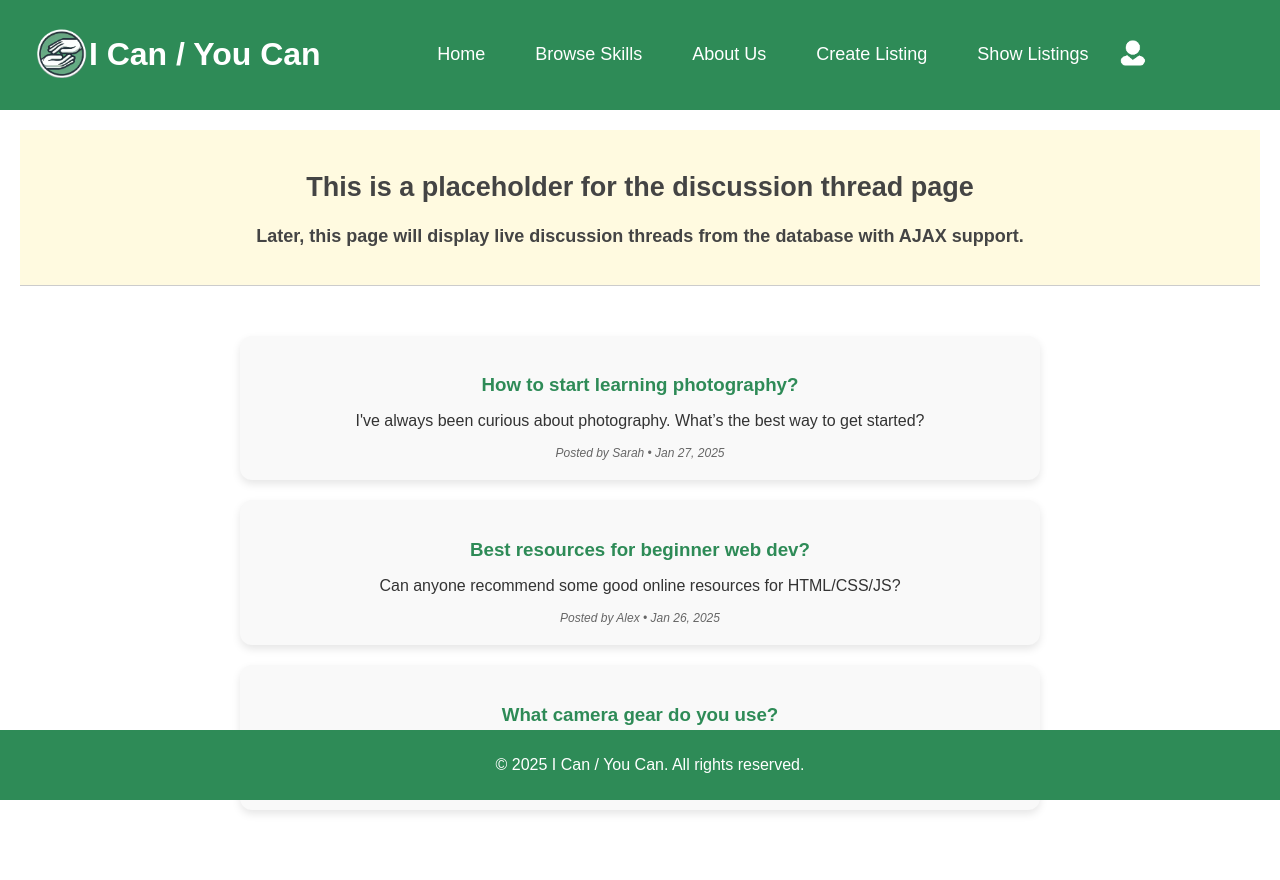
After one commit to kaanspgl/COSC360_MyFavoriteStudents, a PHP site: page /discussion.php in a window 1280 px wide. The commit adds this page. Run offline with PHP 8.4, Linux system fonts and the light colour scheme.

Commit message:
Added discussion page with placeholder threads and layout for future AJAX/DB integration

```diff
--- /dev/null
+++ b/discussion.php
@@ -0,0 +1,44 @@
+<?php session_start(); ?>
+<!DOCTYPE html>
+<html lang="en">
+<head>
+    <meta charset="UTF-8">
+    <meta name="viewport" content="width=device-width, initial-scale=1.0">
+    <title>Discussion Threads - I Can / You Can</title>
+    <link rel="stylesheet" href="style.css">
+</head>
+<body>
+    <?php include 'header.php'; ?>
+
+    <main>
+        <section class="placeholder-header">
+            <h2>This is a placeholder for the discussion thread page</h2>
+            <p>Later, this page will display live discussion threads from the database with AJAX support.</p>
+        </section>
+
+        <section class="discussion-container">
+            <div class="discussion-card">
+                <h3>How to start learning photography?</h3>
+                <p>I've always been curious about photography. What’s the best way to get started?</p>
+                <span class="discussion-meta">Posted by Sarah • Jan 27, 2025</span>
+            </div>
+
+            <div class="discussion-card">
+                <h3>Best resources for beginner web dev?</h3>
+                <p>Can anyone recommend some good online resources for HTML/CSS/JS?</p>
+                <span class="discussion-meta">Posted by Alex • Jan 26, 2025</span>
+            </div>
+
+            <div class="discussion-card">
+                <h3>What camera gear do you use?</h3>
+                <p>Just curious what camera models and lenses people here prefer!</p>
+                <span class="discussion-meta">Posted by Mike • Jan 24, 2025</span>
+            </div>
+        </section>
+    </main>
+
+    <footer>
+        <p>&copy; 2025 I Can / You Can. All rights reserved.</p>
+    </footer>
+</body>
+</html>
--- a/style.css
+++ b/style.css
@@ -374,3 +374,48 @@ button:hover {
 }
 
 /*end of Show listing styling*/
+/*discussion styling*/
+.discussion-container {
+    display: flex;
+    flex-direction: column;
+    gap: 20px;
+    max-width: 800px;
+    margin: 30px auto;
+    padding: 20px;
+}
+
+.discussion-card {
+    background-color: #f9f9f9;
+    padding: 20px;
+    border-radius: 12px;
+    box-shadow: 0 4px 8px rgba(0,0,0,0.1);
+}
+
+.discussion-card h3 {
+    color: #2E8B57;
+    margin-bottom: 10px;
+}
+
+.discussion-card p {
+    font-size: 16px;
+    color: #333;
+}
+
+.discussion-meta {
+    display: block;
+    margin-top: 10px;
+    font-size: 12px;
+    font-style: italic;
+    color: #666;
+}
+
+.placeholder-header {
+    text-align: center;
+    background-color: #fffae0;
+    padding: 20px;
+    margin-bottom: 20px;
+    font-size: 18px;
+    color: #444;
+    border-bottom: 1px solid #ccc;
+}
+/*end of discussion styling*/
```
